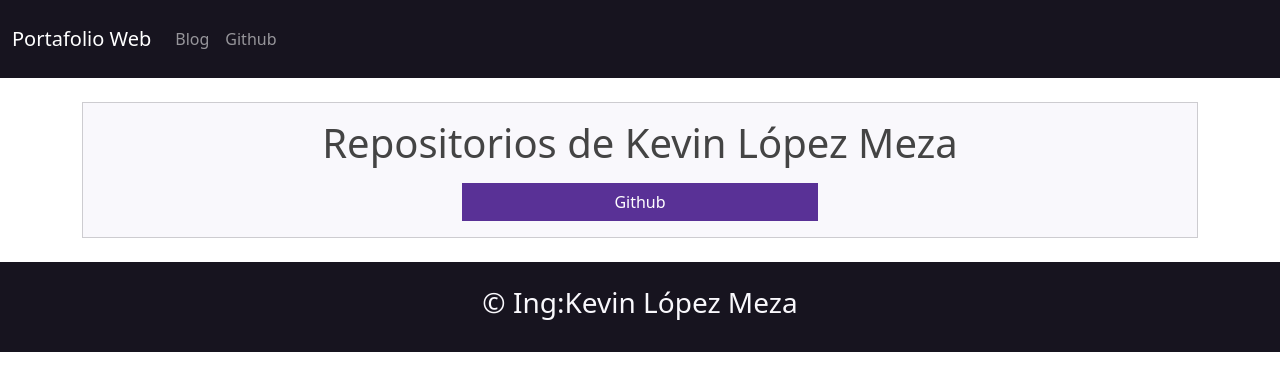
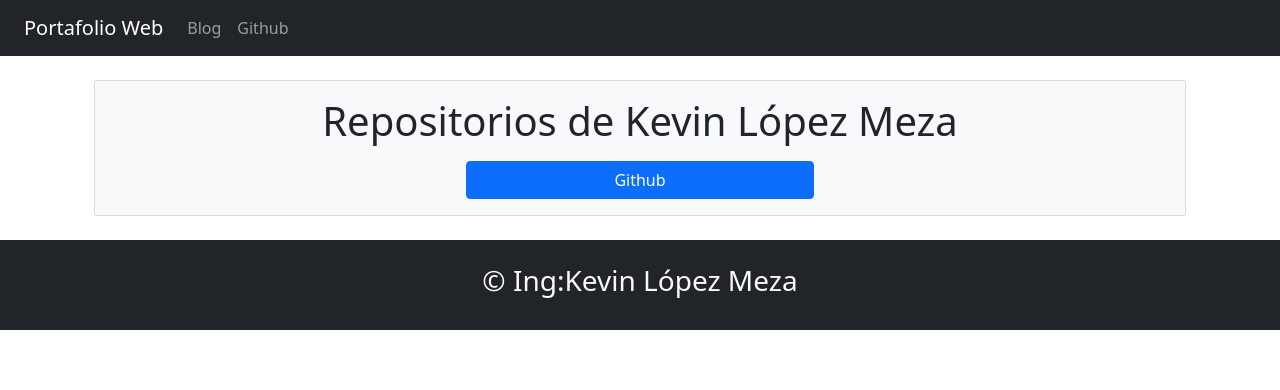
Before and after one commit to KevHLJob/Nextjs-Portf, a Next.js app: page /Github in a window 1280 px wide. Shown: the top 390 px of the page. Built offline with nearby package versions, Linux system fonts and the light colour scheme.

Commit message:
fixed toggle button

```diff
--- a/components/Navbar.js
+++ b/components/Navbar.js
@@ -17,10 +17,9 @@ const navbar= () => (
     <div class="collapse navbar-collapse " id="navbarColor01">
       <ul class="navbar-nav me-auto ">
 
-        <li class="nav-item">
+        <li class="nav-item" >
             <Link href="/blog">
             <a class="nav-link" >Blog</a>
-
             </Link>
 
         </li>
--- a/pages/_app.js
+++ b/pages/_app.js
@@ -1,8 +1,24 @@
 import 'bootswatch/dist/pulse/bootstrap.min.css'
 import '../global.css'
+import Head  from 'next/head';
+function MyApp({ Component, pageProps }) {
 
-function MyApp({ Component, pageProps }) {
-    return <Component {...pageProps} />
+return(
+<>
+<Head>
+<link href="https://cdn.jsdelivr.net/npm/bootstrap@5.1.3/dist/css/bootstrap.min.css"
+rel="stylesheet"
+integrity="sha384-1BmE4kWBq78iYhFldvKuhfTAU6auU8tT94WrHftjDbrCEXSU1oBoqyl2QvZ6jIW3"
+ crossorigin="anonymous"></link>
+ <script src="https://cdn.jsdelivr.net/npm/@popperjs/core@2.10.2/dist/umd/popper.min.js" integrity="sha384-7+zCNj/IqJ95wo16oMtfsKbZ9ccEh31eOz1HGyDuCQ6wgnyJNSYdrPa03rtR1zdB" crossorigin="anonymous"></script>
+<script src="https://cdn.jsdelivr.net/npm/bootstrap@5.1.3/dist/js/bootstrap.min.js" integrity="sha384-QJHtvGhmr9XOIpI6YVutG+2QOK9T+ZnN4kzFN1RtK3zEFEIsxhlmWl5/YESvpZ13" crossorigin="anonymous"></script>
+</Head>
+<Component {...pageProps} />
+</>
+)
+
+
+
   }
 
 
```
